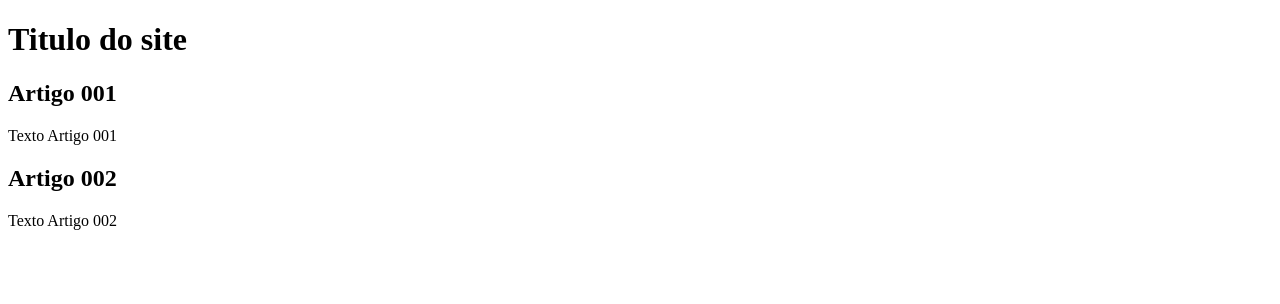
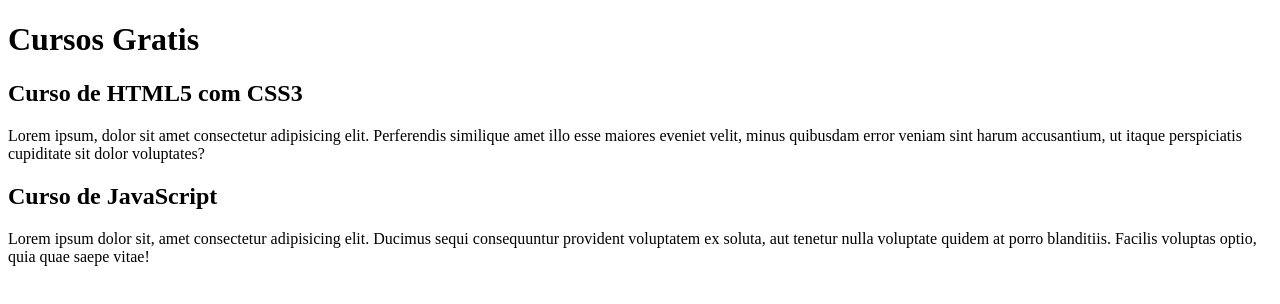
Before and after one commit to guime777/Projeto-site, a plain HTML site: page index.html in a window 1280 px wide. Drawn offline with Linux system fonts and the light colour scheme.

Commit message:
comecei a escrever o conteúdo

```diff
--- a/index.html
+++ b/index.html
@@ -8,15 +8,15 @@
 <body>
     <main>
         <header>
-            <h1> Titulo do site</h1>
+            <h1> Cursos Gratis</h1>
         </header>
         <article>
-            <h2>Artigo 001</h2>
-            <p>Texto Artigo 001</p>
+            <h2>Curso de HTML5 com CSS3</h2>
+            <p>Lorem ipsum, dolor sit amet consectetur adipisicing elit. Perferendis similique amet illo esse maiores eveniet velit, minus quibusdam error veniam sint harum accusantium, ut itaque perspiciatis cupiditate sit dolor voluptates?</p>
         </article>
         <article>
-            <h2>Artigo 002</h2>
-            <p>Texto Artigo 002</p>
+            <h2>Curso de JavaScript</h2>
+            <p>Lorem ipsum dolor sit, amet consectetur adipisicing elit. Ducimus sequi consequuntur provident voluptatem ex soluta, aut tenetur nulla voluptate quidem at porro blanditiis. Facilis voluptas optio, quia quae saepe vitae!</p>
         </article>
     </main>
 </body>
```
